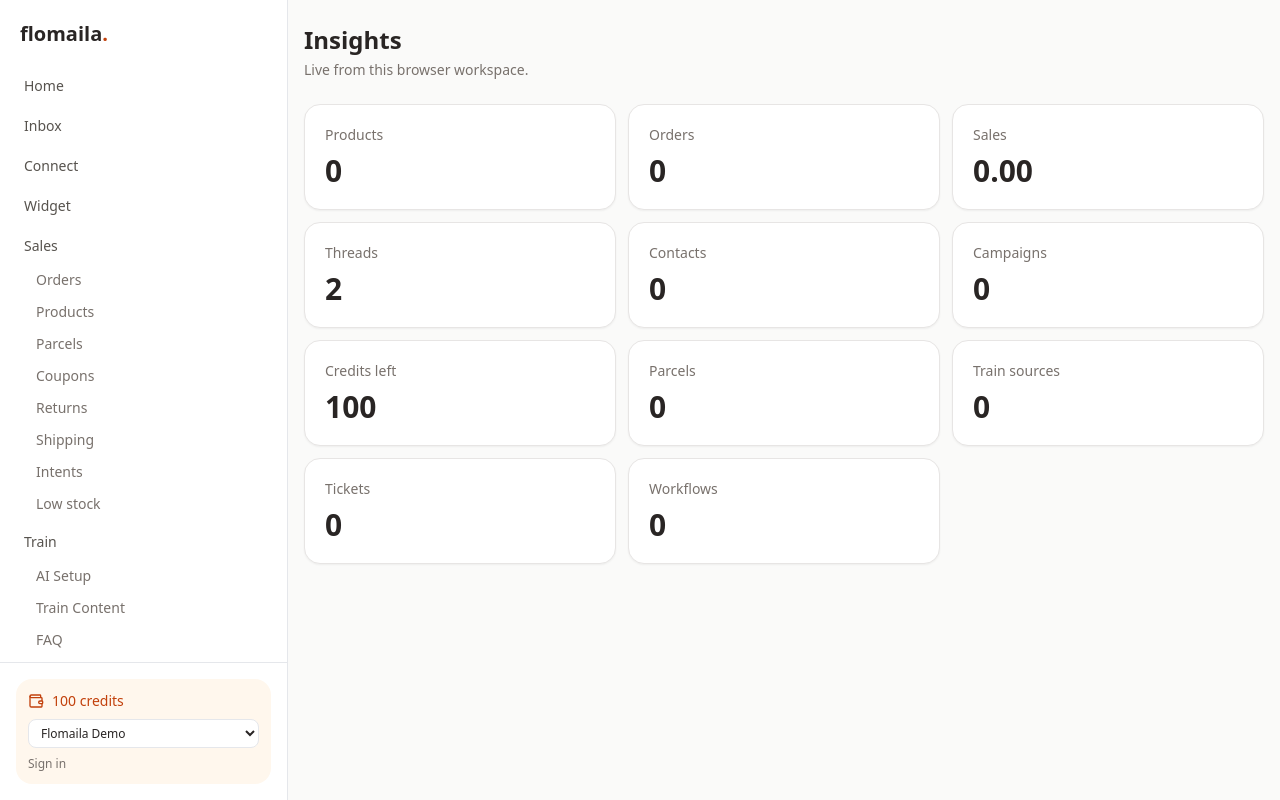
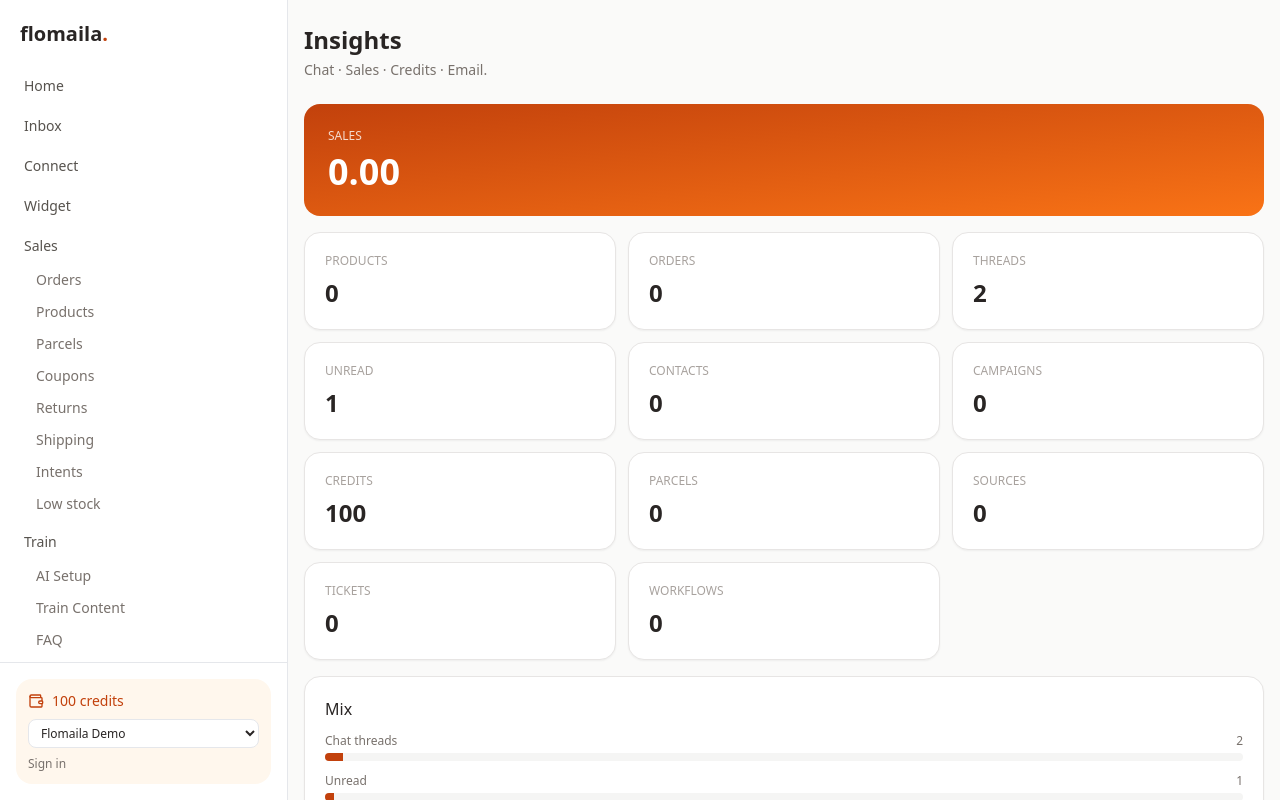
Before and after one commit to hasdit/flomaila-web, a Next.js app: page /insights in a window 1280 px wide. Shown: the top 800 px of the page. Built offline with nearby package versions, Linux system fonts and the light colour scheme.

Commit message:
feat: connect families + health/revoke, insights bars, ticket comments

```diff
--- a/app/connect/page.tsx
+++ b/app/connect/page.tsx
@@ -1,19 +1,18 @@
 "use client";
 import { useEffect, useState } from "react";
-import { catalog, loadConnectors, saveConnector, type Connector } from "@/lib/connect";
+import { Card, PageHeader } from "@/components/app-shell";
+import { disconnect, loadConnectors, saveConnector, type Connector } from "@/lib/connect";
 import { toast } from "@/lib/toast";
-export default function ConnectWizard() {
-  const [step, setStep] = useState(0);
-  const [id, setId] = useState("web");
-  const [key, setKey] = useState("");
+const families = ["All", "Messaging", "Commerce", "Ads", "Courier", "Payments", "Email"] as const;
+export default function ConnectPage() {
   const [items, setItems] = useState<Connector[]>([]);
-  const [ping, setPing] = useState<"idle" | "ok" | "fail">("idle");
+  const [fam, setFam] = useState<(typeof families)[number]>("All");
+  const [health, setHealth] = useState<Record<string, string>>({});
   useEffect(() => { setItems(loadConnectors()); }, []);
-  const chosen = catalog.find((c) => c.id === id)!;
-  return (<div className="mx-auto max-w-xl space-y-4"><p className="text-sm text-stone-500">Step {step + 1} / 4</p>
-    {step === 0 && <div className="grid gap-2 sm:grid-cols-2">{catalog.map((c) => <button key={c.id} type="button" onClick={() => setId(c.id)} className={`rounded-2xl border p-3 text-left ${id === c.id ? "border-brand bg-orange-50" : "bg-white"}`}><p className="text-[11px] uppercase text-stone-400">{c.family}</p><p className="font-medium">{c.name}</p></button>)}<button type="button" className="col-span-full rounded-full bg-stone-900 py-2 text-sm text-white" onClick={() => setStep(1)}>Continue</button></div>}
-    {step === 1 && <div className="rounded-2xl border bg-white p-4"><p className="font-medium">Paste key for {chosen.name}</p><input value={key} onChange={(e) => setKey(e.target.value)} className="mt-3 w-full rounded-xl border px-3 py-2 text-sm" placeholder="token" /><button type="button" className="mt-3 rounded-full bg-stone-900 px-4 py-2 text-sm text-white" onClick={() => setStep(2)}>Save & ping</button></div>}
-    {step === 2 && <div className="rounded-2xl border bg-white p-4"><p className="text-sm">Local ping — live API waits for env.</p><button type="button" className="mt-3 rounded-full bg-brand px-4 py-2 text-sm text-white" onClick={() => { const ok = key.trim().length >= 4; setPing(ok ? "ok" : "fail"); if (ok) setItems(saveConnector(id, key)); toast(ok ? "Ping ok" : "Key too short"); }}>Run ping</button>{ping === "ok" && <button type="button" className="ml-2 rounded-full border px-4 py-2 text-sm" onClick={() => setStep(3)}>Next</button>}</div>}
-    {step === 3 && <div className="rounded-2xl border bg-emerald-50 p-6 text-center"><p className="text-lg font-semibold text-emerald-800">Connected</p><p className="mt-1 text-sm text-emerald-700">{chosen.name} ready.</p></div>}
-    <p className="text-xs text-stone-400">{items.filter((i) => i.connected).length} channels stored</p></div>);
+  const shown = items.filter((c) => fam === "All" || c.family === fam);
+  return (<><PageHeader title="Connect" desc="Channels · Stores · Ads · Couriers · Payments." />
+    <div className="mb-3 flex flex-wrap gap-1 text-xs">{families.map((f) => <button key={f} type="button" onClick={() => setFam(f)} className={`rounded-full px-3 py-1 ${fam === f ? "bg-stone-900 text-white" : "bg-stone-100"}`}>{f}</button>)}</div>
+    <div className="grid gap-3 sm:grid-cols-2">{shown.map((c) => <Card key={c.id}><div className="flex items-start justify-between gap-2"><div><p className="text-[11px] uppercase tracking-wide text-brand">{c.family}</p><p className="mt-1 font-medium">{c.name}</p><p className="mt-1 text-xs text-stone-500">{c.connected ? c.keyHint : "Not connected"}</p></div><span className={`rounded-full px-2 py-0.5 text-[11px] ${c.connected ? "bg-emerald-50 text-emerald-700" : "bg-stone-100 text-stone-500"}`}>{c.connected ? "on" : "off"}</span></div>
+      <form className="mt-3 flex gap-2" onSubmit={(e) => { e.preventDefault(); const key = String(new FormData(e.currentTarget).get("key") || ""); setItems(saveConnector(c.id, key)); toast(key ? "Saved" : "Empty"); e.currentTarget.reset(); }}><input name="key" placeholder="API key" className="flex-1 rounded-full border px-3 py-1 text-sm" /><button className="rounded-full bg-brand px-3 py-1 text-sm text-white" type="submit">Save</button></form>
+      <div className="mt-2 flex gap-2 text-xs"><button type="button" className="rounded-full border px-2 py-1" onClick={() => { const ok = c.connected; setHealth((h) => ({ ...h, [c.id]: ok ? "green" : "red" })); toast(ok ? "Ping ok" : "Connect first"); }}>Health</button><button type="button" className="rounded-full border px-2 py-1" onClick={() => { setItems(disconnect(c.id)); toast("Revoked"); }}>Revoke</button></div></Card>)}</div></>);
 }
--- a/app/insights/page.tsx
+++ b/app/insights/page.tsx
@@ -11,17 +11,15 @@ import { loadSources } from "@/lib/content";
 import { loadTickets } from "@/lib/tickets";
 import { loadWorkflows } from "@/lib/workflows";
 export default function InsightsPage() {
-  const [stats, setStats] = useState({ products: 0, orders: 0, sales: 0, threads: 0, contacts: 0, campaigns: 0, credits: 0, parcels: 0, sources: 0, tickets: 0, workflows: 0 });
+  const [stats, setStats] = useState({ products: 0, orders: 0, sales: 0, threads: 0, unread: 0, contacts: 0, campaigns: 0, credits: 0, parcels: 0, sources: 0, tickets: 0, workflows: 0 });
   useEffect(() => {
-    const orders = loadOrders();
-    setStats({
-      products: loadProducts().length, orders: orders.length,
-      sales: orders.filter((o) => o.status !== "cancelled").reduce((s, o) => s + orderTotal(o), 0),
-      threads: loadThreads().length, contacts: loadContacts().length, campaigns: loadCampaigns().length,
-      credits: loadWallet().balance, parcels: loadParcels().length, sources: loadSources().length,
-      tickets: loadTickets().length, workflows: loadWorkflows().length,
-    });
+    const orders = loadOrders(); const threads = loadThreads();
+    setStats({ products: loadProducts().length, orders: orders.length, sales: orders.filter((o) => o.status !== "cancelled").reduce((s, o) => s + orderTotal(o), 0), threads: threads.length, unread: threads.filter((t) => t.unread).length, contacts: loadContacts().length, campaigns: loadCampaigns().length, credits: loadWallet().balance, parcels: loadParcels().length, sources: loadSources().length, tickets: loadTickets().length, workflows: loadWorkflows().length });
   }, []);
-  const cards: [string, string | number][] = [["Products", stats.products], ["Orders", stats.orders], ["Sales", stats.sales.toFixed(2)], ["Threads", stats.threads], ["Contacts", stats.contacts], ["Campaigns", stats.campaigns], ["Credits left", stats.credits], ["Parcels", stats.parcels], ["Train sources", stats.sources], ["Tickets", stats.tickets], ["Workflows", stats.workflows]];
-  return (<><PageHeader title="Insights" desc="Live from this browser workspace." /><div className="grid gap-3 sm:grid-cols-2 lg:grid-cols-3">{cards.map(([l, v]) => <Card key={l}><p className="text-sm text-stone-500">{l}</p><p className="mt-2 text-3xl font-semibold">{v}</p></Card>)}</div></>);
+  const bars: [string, number][] = [["Chat threads", stats.threads], ["Unread", stats.unread], ["Orders", stats.orders], ["Contacts", stats.contacts], ["Campaigns", stats.campaigns], ["Credits", stats.credits]];
+  const max = Math.max(1, ...bars.map(([, n]) => n));
+  return (<><PageHeader title="Insights" desc="Chat · Sales · Credits · Email." />
+    <div className="mb-4 overflow-hidden rounded-2xl bg-gradient-to-br from-brand to-orange-500 p-6 text-white"><p className="text-xs uppercase text-white/80">Sales</p><p className="mt-2 text-4xl font-semibold">{stats.sales.toFixed(2)}</p></div>
+    <div className="grid gap-3 sm:grid-cols-2 lg:grid-cols-3">{([["Products", stats.products], ["Orders", stats.orders], ["Threads", stats.threads], ["Unread", stats.unread], ["Contacts", stats.contacts], ["Campaigns", stats.campaigns], ["Credits", stats.credits], ["Parcels", stats.parcels], ["Sources", stats.sources], ["Tickets", stats.tickets], ["Workflows", stats.workflows]] as [string, number][]).map(([k, v]) => <Card key={k}><p className="text-xs uppercase text-stone-400">{k}</p><p className="mt-2 text-2xl font-semibold">{v}</p></Card>)}</div>
+    <Card className="mt-4 space-y-3"><p className="font-medium">Mix</p>{bars.map(([k, n]) => <div key={k}><div className="mb-1 flex justify-between text-xs text-stone-500"><span>{k}</span><span>{n}</span></div><div className="h-2 overflow-hidden rounded-full bg-stone-100"><div className="h-full bg-brand" style={{ width: `${Math.round((n / max) * 100)}%` }} /></div></div>)}</Card></>);
 }
```
